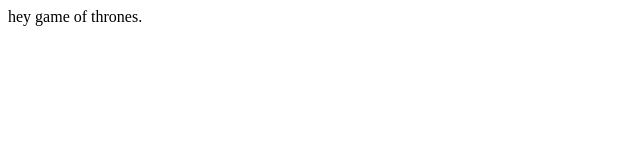
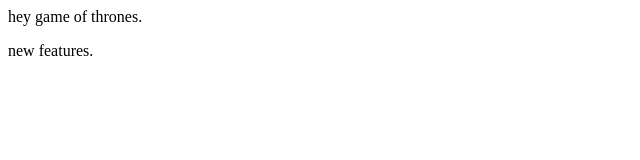
Before and after one commit to yashdeep370/learn1_git, a plain HTML site: page index.html in a window 1280 px wide. Shown: the full height of the page, 0-640 px from the left. Drawn offline with Linux system fonts and the light colour scheme.

Commit message:
new feature

```diff
--- a/index.html
+++ b/index.html
@@ -1,3 +1,6 @@
 <p>
     hey game of thrones.
 </p>
+<p>
+    new features.
+</p>
```
Also changed, not shown: 1 other file.
